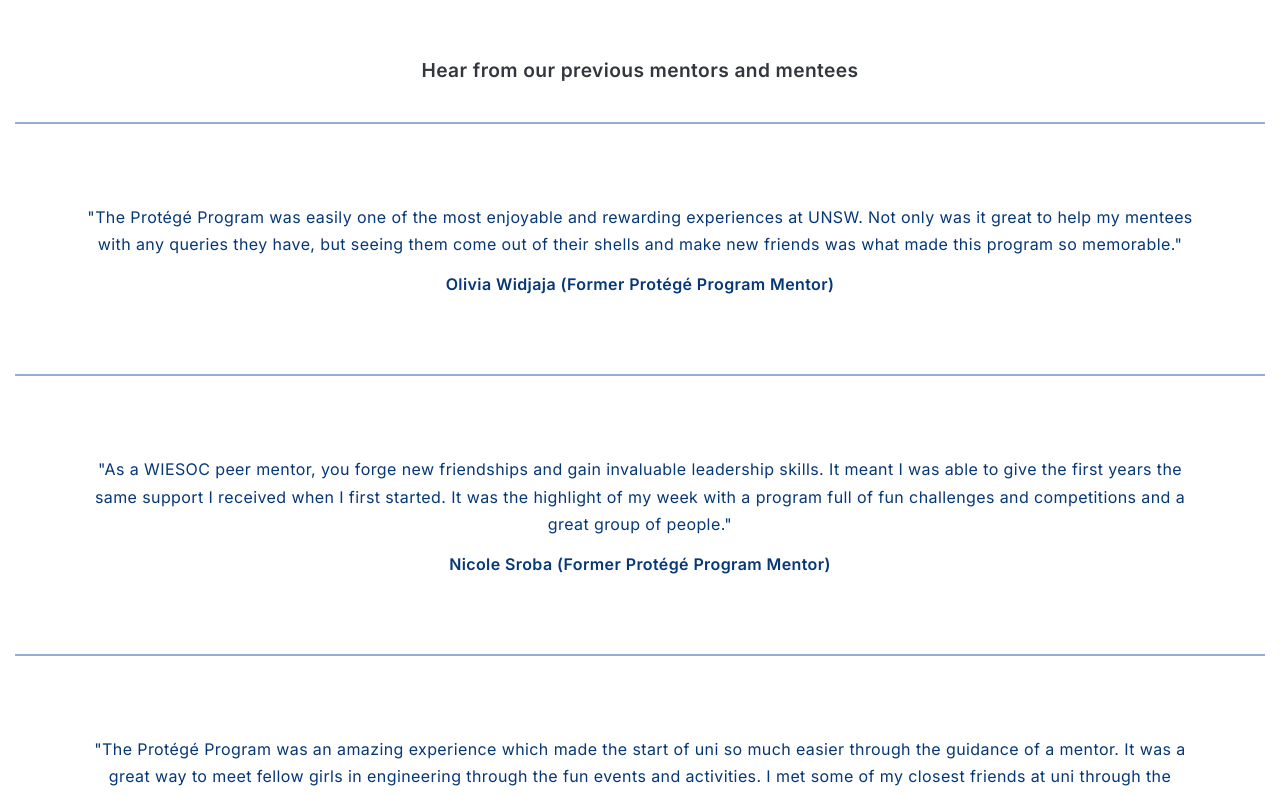
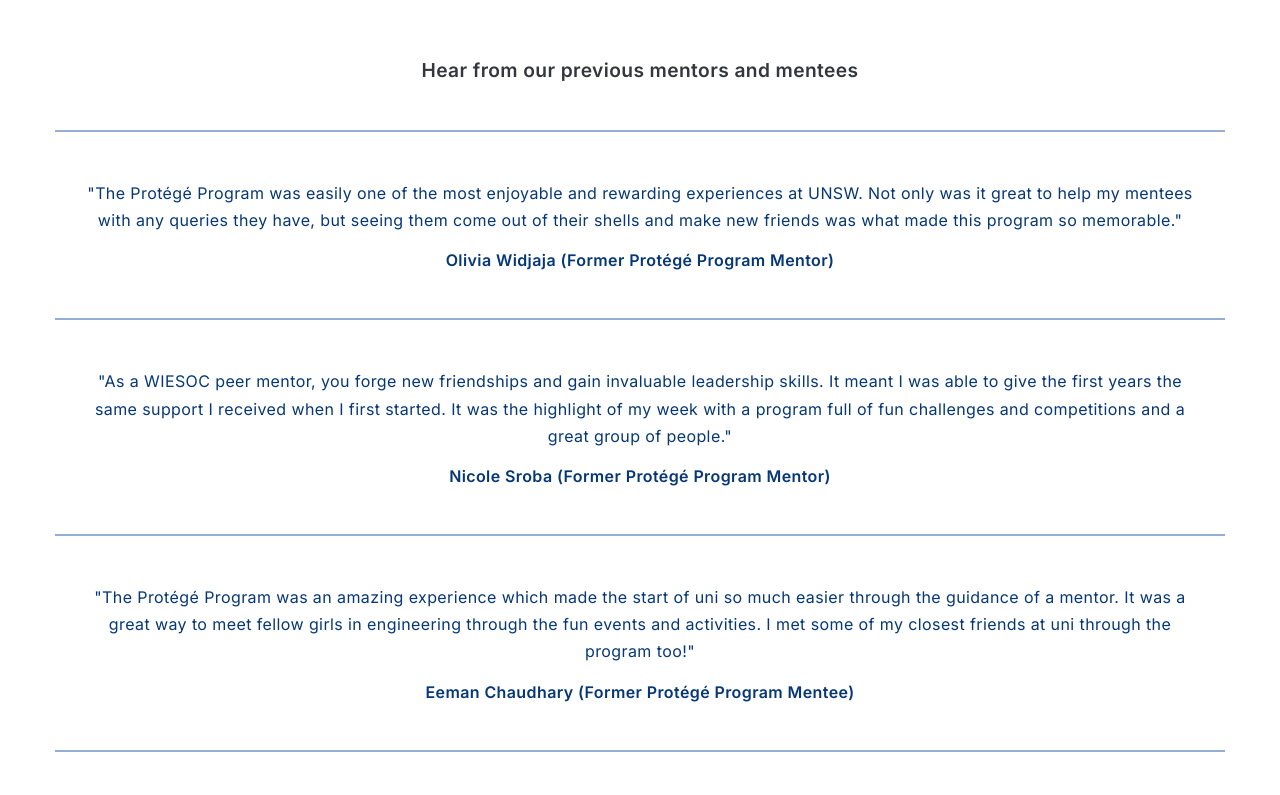
Before and after one commit to UNSW-WIESoc/website, a Next.js app: page /programs in a window 1280 px wide. Shown: the part 2060-2855 px from the top of the page. Built offline with nearby package versions, Linux system fonts and the light colour scheme.

Commit message:
Changed from const strings to mapping imported data from data.ts

```diff
--- a/app/(pages)/programs/page.tsx
+++ b/app/(pages)/programs/page.tsx
@@ -5,26 +5,38 @@ import {IconTextProps} from '@/components/LabelledIcon';
 import HeadingBodyText from '@/components/HeadingBodyText';
 import HorizontalLine from '@/components/HorizontalLine';
 import Quote from '@/components/Quote';
+import { protegeData } from '@/app/data';
 
 function Testimonials() {
-  const test1 = 'The Protégé Program was easily one of the most enjoyable and rewarding experiences at UNSW. Not only was it great to help my mentees with any queries they have, but seeing them come out of their shells and make new friends was what made this program so memorable.'
-  const test2 = 'As a WIESOC peer mentor, you forge new friendships and gain invaluable leadership skills. It meant I was able to give the first years the same support I received when I first started. It was the highlight of my week with a program full of fun challenges and competitions and a great group of people.'
-  const test3 = 'The Protégé Program was an amazing experience which made the start of uni so much easier through the guidance of a mentor. It was a great way to meet fellow girls in engineering through the fun events and activities. I met some of my closest friends at uni through the program too!'
-
   return (
-    <Stack py={5} px={5} mx='auto' textAlign='center' justifyContent='center' maxWidth={1250} alignItems='center'>
-      <Typography level='subtitle-lg' mb={5} >Hear from our previous mentors and mentees</Typography>
-      <Stack spacing={10} width='100%' alignItems='center'>
-        <HorizontalLine color='#93AED3' width={1250} height={2} />
-        <Quote quote={test1} color='dark-blue' author='Olivia Widjaja (Former Protégé Program Mentor)' />
-        <HorizontalLine color='#93AED3' width={1250} height={2} />
-        <Quote quote={test2} color='dark-blue' author='Nicole Sroba (Former Protégé Program Mentor)' />
-        <HorizontalLine color='#93AED3' width={1250} height={2} />
-        <Quote quote={test3} color='dark-blue' author='Eeman Chaudhary (Former Protégé Program Mentee)' />
-        <HorizontalLine color='#93AED3' width={1250} height={2} />
+    <Stack
+      py={5}
+      px={5}
+      mx='auto'
+      textAlign='center'
+      justifyContent='center'
+      maxWidth={1250}
+      width='100%'
+      alignItems='center'
+    >
+      <Typography level='subtitle-lg' mb={5}>
+        Hear from our previous mentors and mentees
+      </Typography>
+      <Stack spacing={5} direction='column' width='100%'>
+        <Box display='flex' justifyContent='center' width='100%'>
+          <HorizontalLine color='#93AED3' height={2} width={1200} />
+        </Box>
+        {protegeData.map(({ quote, by }, idx) => (
+          <Stack key={idx} spacing={5} maxWidth={1250} width='100%' alignItems='center'>
+            <Quote quote={quote} color='dark-blue' author={by} />
+            <Box display='flex' justifyContent='center' width='100%'>
+              <HorizontalLine color='#93AED3' height={2} width={1200} />
+            </Box>
+          </Stack>
+        ))}
       </Stack>
     </Stack>
-  )
+  );
 }
 
 export default function Program() {
```
